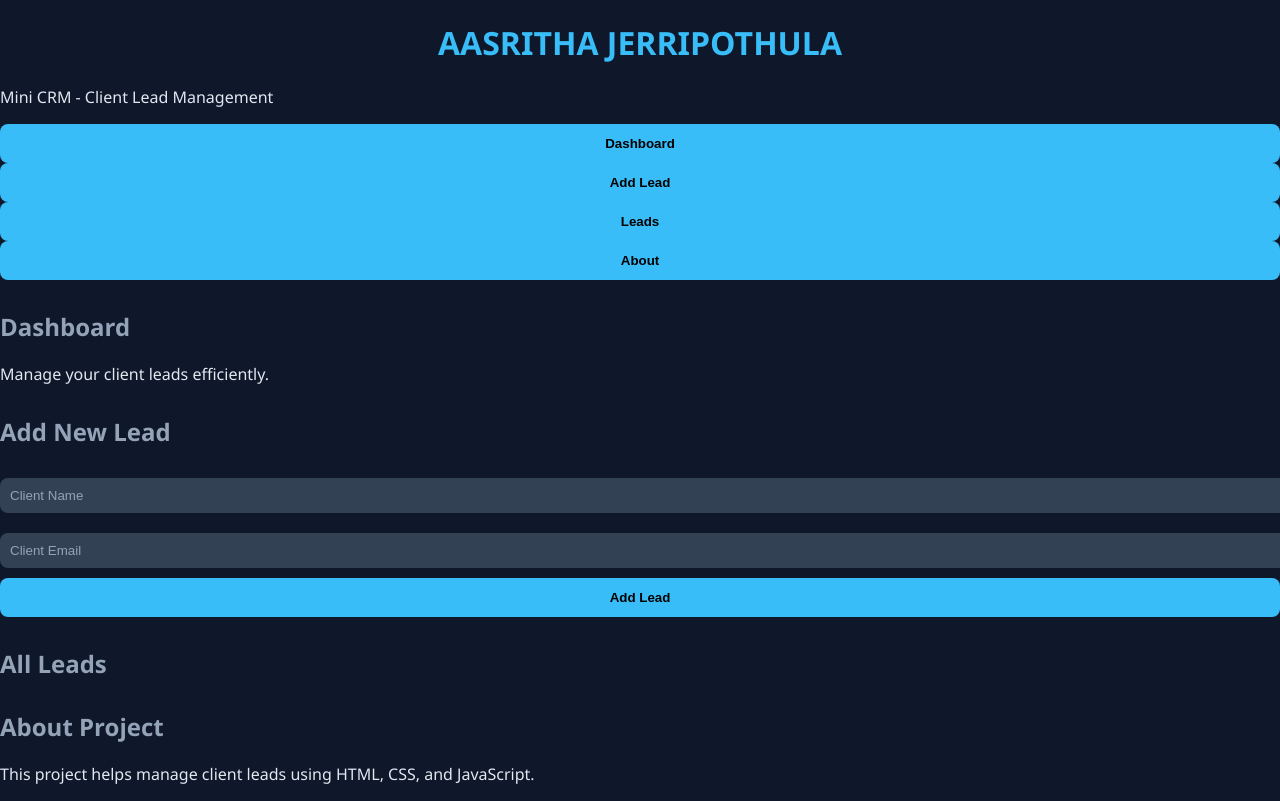
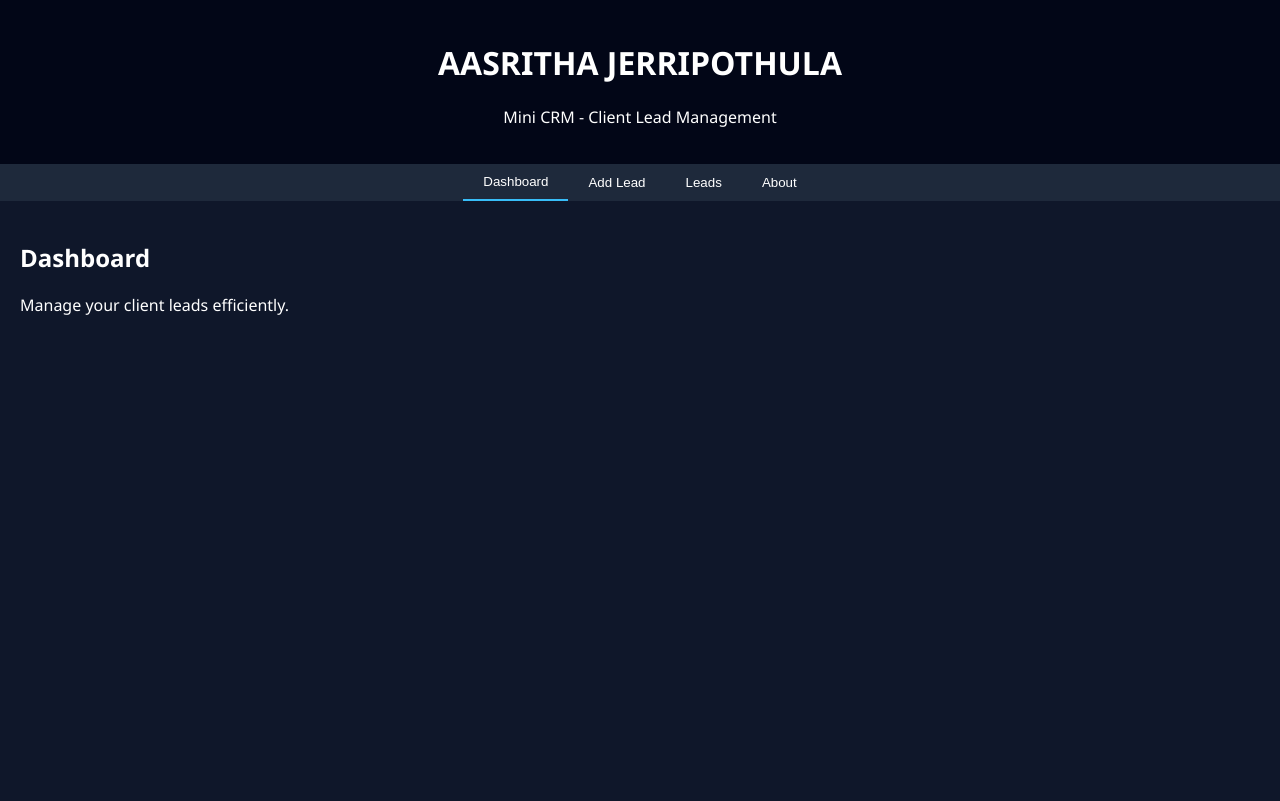
Before and after one commit to Aasritha007/FUTURE_FS_02, a website: page index.html in a window 1280 px wide. Drawn offline with Linux system fonts and the light colour scheme; no server answers.

Commit message:
Update style.css

```diff
--- a/style.css
+++ b/style.css
@@ -1,88 +1,17 @@
-body {
-  margin: 0;
-  font-family: 'Segoe UI', sans-serif;
-  background: #0f172a;
-  color: #e2e8f0;
-}
+body { margin: 0; font-family: 'Segoe UI', sans-serif; background: #0f172a; color: white; }
 
-.container {
-  max-width: 900px;
-  margin: auto;
-  padding: 20px;
-}
+header { text-align: center; padding: 20px; background: #020617; }
 
-h1 {
-  text-align: center;
-  color: #38bdf8;
-}
+.tabs { display: flex; justify-content: center; background: #1e293b; }
 
-h2 {
-  margin-top: 30px;
-  color: #94a3b8;
-}
+.tab-btn { padding: 10px 20px; border: none; background: none; color: white; cursor: pointer; }
 
-/* FORM */
-.form {
-  background: #1e293b;
-  padding: 20px;
-  border-radius: 12px;
-  box-shadow: 0 0 10px rgba(0,0,0,0.5);
-}
+.tab-btn.active { border-bottom: 2px solid #38bdf8; }
 
-input, textarea {
-  width: 100%;
-  padding: 10px;
-  margin: 10px 0;
-  border-radius: 8px;
-  border: none;
-  background: #334155;
-  color: white;
-}
+.tab-content { display: none; padding: 20px; }
 
-input::placeholder, textarea::placeholder {
-  color: #94a3b8;
-}
+.tab-content.active { display: block; }
 
-button {
-  width: 100%;
-  padding: 12px;
-  background: #38bdf8;
-  color: black;
-  font-weight: bold;
-  border: none;
-  border-radius: 8px;
-  cursor: pointer;
-  transition: 0.3s;
-}
+input { display: block; margin: 10px 0; padding: 10px; width: 250px; }
 
-button:hover {
-  background: #0ea5e9;
-}
-
-/* CARD */
-.card {
-  background: #1e293b;
-  margin: 15px 0;
-  padding: 15px;
-  border-radius: 12px;
-  box-shadow: 0 0 8px rgba(0,0,0,0.5);
-}
-
-select {
-  margin-top: 10px;
-  padding: 6px;
-  border-radius: 6px;
-  background: #334155;
-  color: white;
-  border: none;
-}
-
-.card button {
-  margin-top: 10px;
-  background: #ef4444;
-  color: white;
-}
-
-.card button:hover {
-  background: #dc2626;
-}
+button { padding: 10px; background: #38bdf8; border: none; cursor: pointer; }
```
